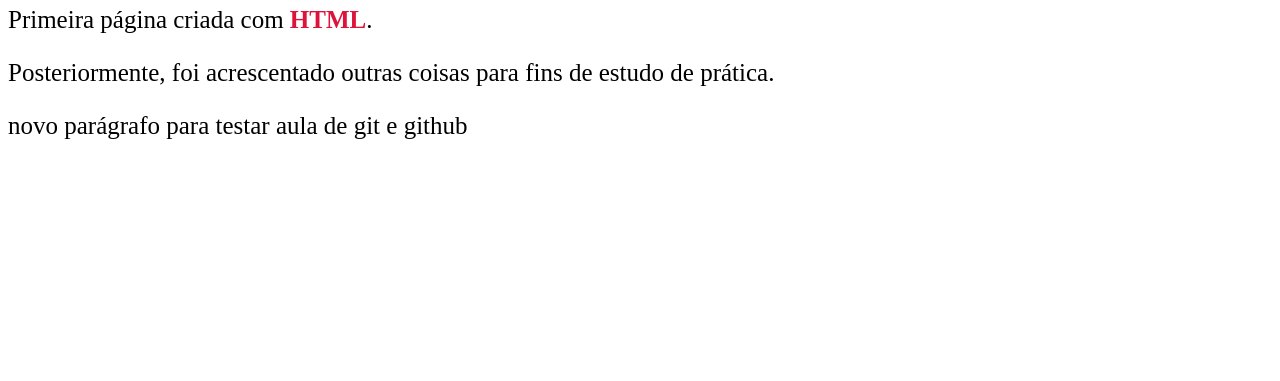
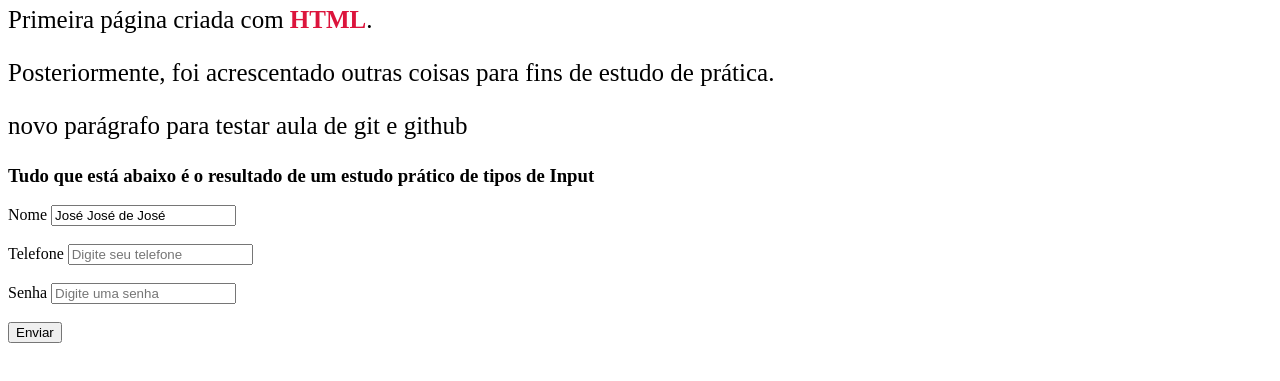
Before and after one commit to RogerioCosta88/dev-quest-html-basico-primeira-pagina, a plain HTML site: page index.html in a window 1280 px wide. Shown: the part 95-476 px from the top of the page. Drawn offline with Linux system fonts and the light colour scheme.

Commit message:
adiciono um estudo prático sobre tipos de input

```diff
--- a/index.html
+++ b/index.html
@@ -15,5 +15,24 @@
     <p>Posteriormente, foi acrescentado outras coisas para fins de estudo de prática.</p>
 
     <p>novo parágrafo para testar aula de git e github</p>
+
+    <h3>Tudo que está abaixo é o resultado de um estudo prático de tipos de <strong>Input</strong></h3>
+
+    <label for="nome">Nome</label>
+    <input type="text" name="nome" id="nome" value="José José de José" placeholder="Digite seu nome completo">
+
+    <br><br>
+
+    <label for="telefone">Telefone</label>
+    <input type="number" name="telefone" id="telefone" value="99999-9999" placeholder="Digite seu telefone">
+
+    <br><br>
+
+    <label for="senha">Senha</label>
+    <input type="password" name="senha" id="senha" placeholder="Digite uma senha">
+
+    <br><br>
+
+    <input type="submit" value="Enviar">
   </body>
 </html>
```
